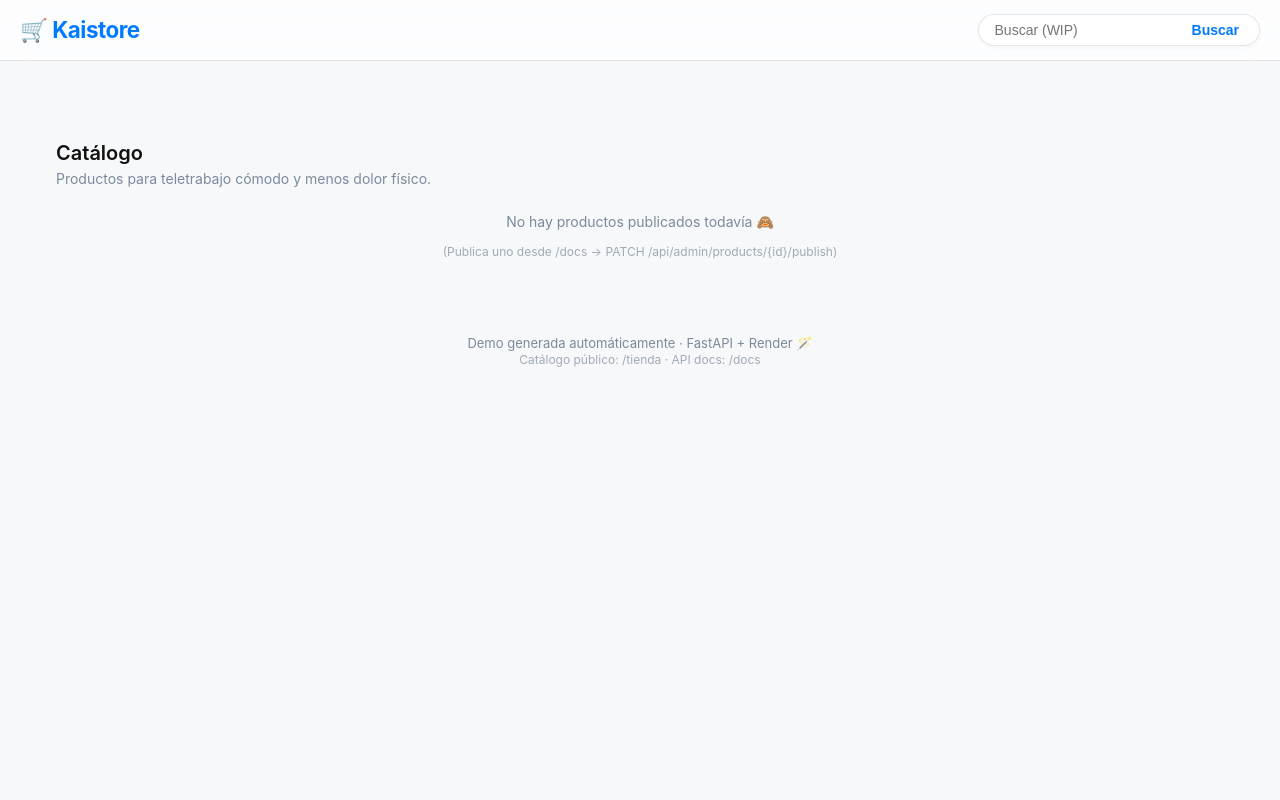
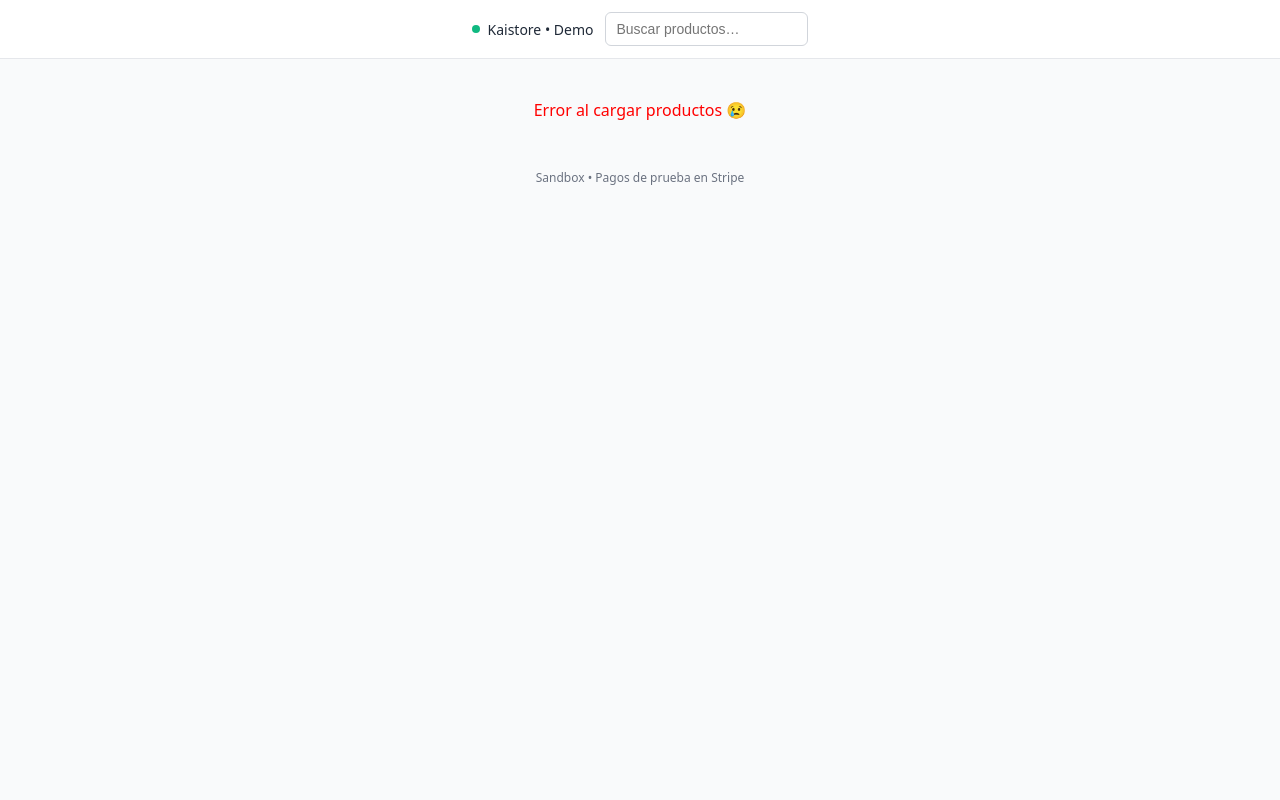
Before and after one commit to kaistorecl/Kaistore-demo, a Python web app: template templates/tienda.html in a window 1280 px wide. Run offline with Jinja, Linux system fonts and the light colour scheme; the template is opened without the code that fills it, so the values that code supplies are empty.

Commit message:
Update tienda.html

```diff
--- a/templates/tienda.html
+++ b/templates/tienda.html
@@ -3,122 +3,122 @@
 <head>
   <meta charset="UTF-8" />
   <meta name="viewport" content="width=device-width, initial-scale=1.0" />
+  <title>Kaistore • Demo</title>
 
-    <title>Kaistore · Catálogo</title>
+  <!-- estilos básicos tailwind-ish (lo hacemos a mano con clases simples y style.css) -->
+  <link rel="stylesheet" href="/static/style.css" />
 
-    <!-- Tu hoja de estilos -->
-    <link rel="stylesheet" href="/static/style.css" />
+  <style>
+    /* fallback por si falta algo en style.css */
+    body {
+      font-family: system-ui, -apple-system, BlinkMacSystemFont, "Inter", Roboto,
+        "Helvetica Neue", Arial, sans-serif;
+      background-color: #f9fafb;
+      color: #111827;
+      margin: 0;
+      padding: 0;
+    }
+
+    header {
+      background-color: #ffffff;
+      border-bottom: 1px solid #e5e7eb;
+      padding: 12px 16px;
+      display: flex;
+      flex-wrap: wrap;
+      gap: 12px;
+      align-items: center;
+      justify-content: center;
+    }
+
+    .header-left {
+      display: flex;
+      align-items: center;
+      gap: 8px;
+      font-size: 14px;
+      font-weight: 500;
+      color: #1f2937;
+    }
+
+    .status-dot {
+      width: 8px;
+      height: 8px;
+      background-color: #10b981;
+      border-radius: 9999px;
+    }
+
+    .search-box {
+      border: 1px solid #d1d5db;
+      background-color: #fff;
+      border-radius: 6px;
+      padding: 8px 10px;
+      font-size: 14px;
+      min-width: 200px;
+      color: #374151;
+    }
+
+    main {
+      max-width: 768px;
+      margin: 24px auto 80px;
+      padding: 0 16px;
+    }
+
+    .footer-note {
+      text-align: center;
+      color: #6b7280;
+      font-size: 12px;
+      padding: 32px 0 64px;
+    }
+
+    /* card base (por si style.css no lo define igual) */
+    .product-card {
+      background-color: #fff;
+      border: 1px solid #e5e7eb;
+      border-radius: 8px;
+      box-shadow: 0 1px 2px rgb(0 0 0 / 0.05);
+    }
+
+    .checkout-btn {
+      cursor: pointer;
+    }
+  </style>
 </head>
 <body>
-
-    <!-- HEADER -->
-    <header class="header">
-        <div class="brand">
-            🛒 Kaistore
+  <!-- barra superior -->
+  <header>
+    <div class="header-left">
+      <span class="status-dot"></span>
+      <span>Kaistore • Demo</span>
     </div>
 
-        <div class="search">
     <input
-                type="text"
-                placeholder="Buscar (WIP)"
+      class="search-box"
+      placeholder="Buscar productos…"
       disabled
-                style="background:transparent;"
     />
-            <button
-                style="
-                    background: none;
-                    border: none;
-                    color: var(--brand);
-                    font-size: 14px;
-                    font-weight: 600;
-                    cursor: not-allowed;
-                "
-                disabled
-            >
-                Buscar
-            </button>
-        </div>
   </header>
 
-    <!-- CONTENIDO PRINCIPAL -->
-    <main class="layout" style="padding-top:80px; padding-bottom:40px;">
-        <section style="margin-bottom:24px;">
-            <div class="section-head">
-                <h1 class="section-title">Catálogo</h1>
-                <p class="section-desc">
-                    Productos para teletrabajo cómodo y menos dolor físico.
-                </p>
+  <main>
+    <!-- acá el JS va a insertar las tarjetas de productos -->
+    <div
+      id="products-container"
+      class="flex flex-col items-center gap-6"
+      style="display: flex; flex-direction: column; align-items: center; gap: 24px;"
+    >
+      <!-- mientras carga -->
+      <div
+        style="color:#6b7280; font-size:14px; text-align:center;"
+        id="loading-msg"
+      >
+        Cargando productos…
       </div>
-        </section>
-
-        {% if products|length == 0 %}
-            <section style="text-align:center; color: var(--muted); font-size:14px;">
-                <p>No hay productos publicados todavía 🙈</p>
-                <p style="font-size:12px; opacity:0.7;">
-                    (Publica uno desde /docs → PATCH /api/admin/products/{id}/publish)
-                </p>
-            </section>
-        {% else %}
-
-        <!-- GRID DE PRODUCTOS -->
-        <section class="grid">
-            {% for p in products %}
-            <article class="card">
-                {% if p.image_urls and p.image_urls|length > 0 %}
-                <img
-                    src="{{ p.image_urls[0] }}"
-                    alt="{{ p.title_marketing or 'Producto' }}"
-                />
-                {% endif %}
-
-                <div class="body">
-                    <div class="price">
-                        ${{ "{:,}".format(p.price)|replace(",", ".") }}
-                        <span style="font-size:12px; font-weight:400; color:var(--text); opacity:0.6;">
-                            {{ p.currency }}
-                        </span>
     </div>
 
-                    <div class="title">
-                        {{ p.title_marketing }}
+    <div class="footer-note">
+      Sandbox • Pagos de prueba en Stripe
     </div>
-
-                    {% if p.short_bullets and p.short_bullets|length > 0 %}
-                    <ul class="desc" style="padding-left:18px; margin:0;">
-                        {% for bullet in p.short_bullets[:3] %}
-                            <li style="margin-bottom:4px; list-style-type:disc;">
-                                {{ bullet }}
-                            </li>
-                        {% endfor %}
-                    </ul>
-                    {% endif %}
-
-                    <button class="btn" disabled title="Pronto: checkout con Stripe">
-                        Comprar (coming soon)
-                    </button>
-
-                    {% if p.score %}
-                    <div style="text-align:right;">
-                        <span style="font-size:11px; color:var(--muted);">
-                            score IA: {{ "%.2f"|format(p.score) }}
-                        </span>
-                    </div>
-                    {% endif %}
-                </div>
-            </article>
-            {% endfor %}
-        </section>
-
-        {% endif %}
   </main>
 
-    <!-- FOOTER -->
-    <footer class="footer">
-        Demo generada automáticamente · FastAPI + Render 🪄<br/>
-        <span style="font-size:12px; opacity:0.7;">
-            Catálogo público: /tienda · API docs: /docs
-        </span>
-    </footer>
-
+  <!-- nuestro JS nuevo -->
+  <script src="/static/app.js"></script>
 </body>
 </html>
```
Lines whose indentation alone changed are shown as unchanged.
